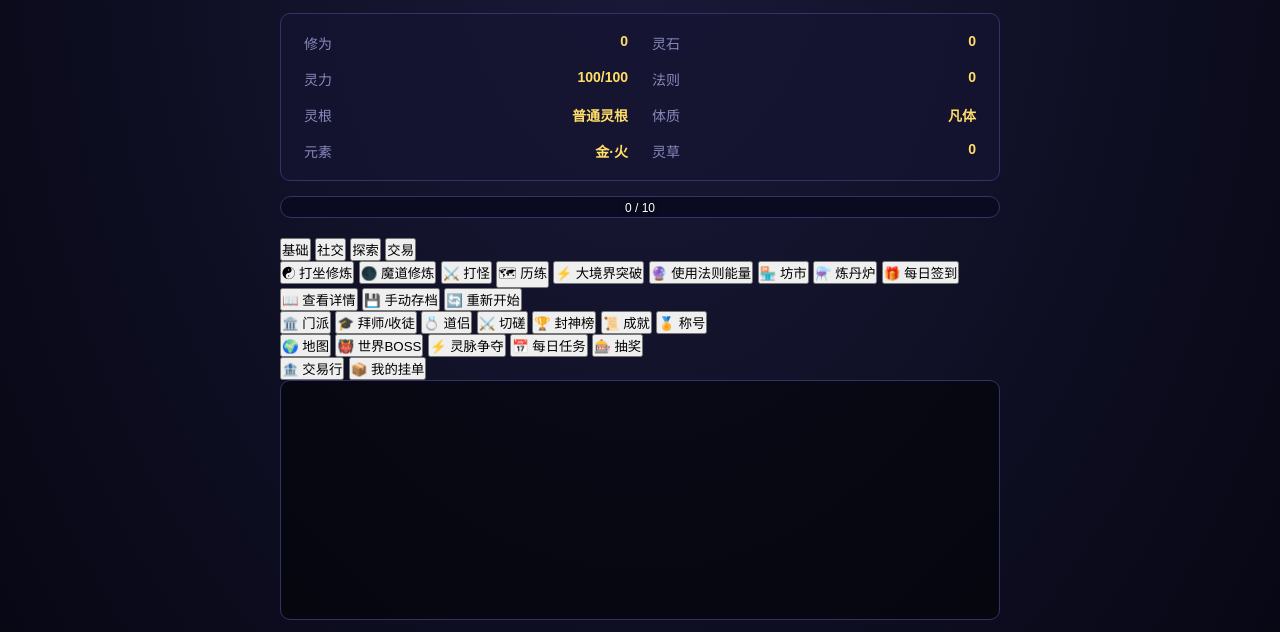
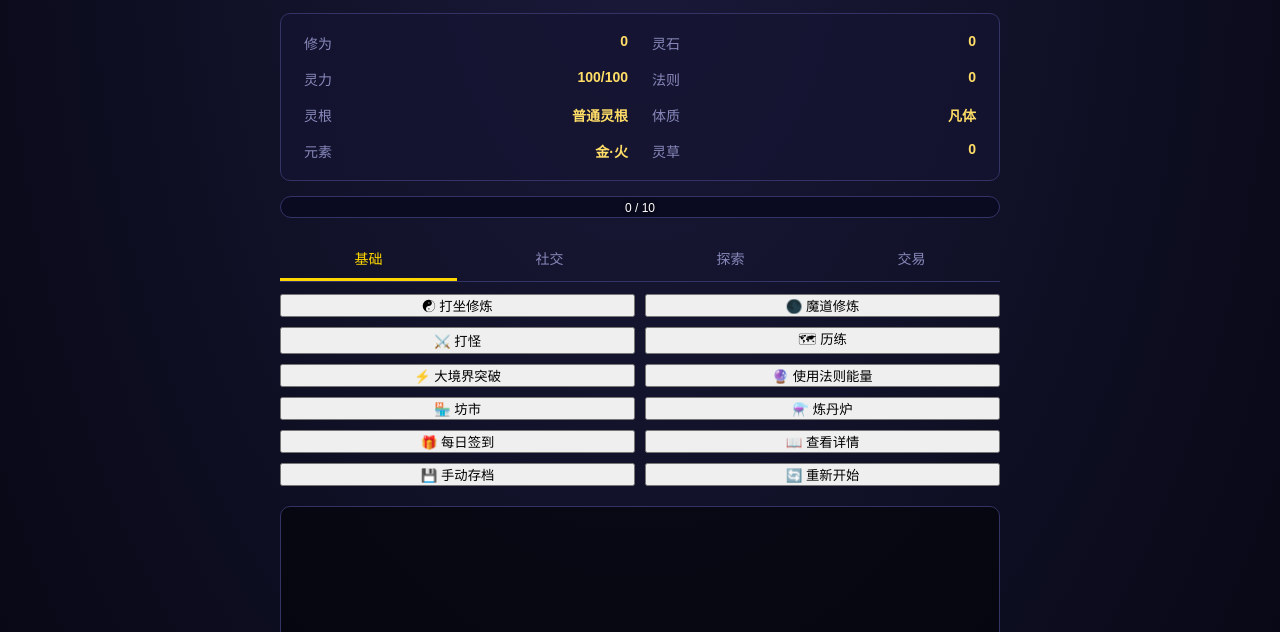
Before and after one commit to huangweisheng86-hue/taichu, a plain HTML site: page index.html in a window 1280 px wide. Shown: the part 103-735 px from the top of the page. Drawn offline with Linux system fonts and the light colour scheme; no server answers.

Commit message:
Update style.css

```diff
--- a/style.css
+++ b/style.css
@@ -183,3 +183,46 @@ header h1 {
     0% { opacity: 1; }
     100% { opacity: 0; }
 }
+/* ===== 6.0 Tab 样式 ===== */
+.tabs {
+    display: flex;
+    gap: 4px;
+    margin-bottom: 12px;
+    border-bottom: 1px solid #333366;
+    padding-bottom: 0;
+}
+.tab-btn {
+    flex: 1;
+    padding: 10px;
+    background: transparent;
+    color: #8888bb;
+    border: none;
+    border-bottom: 3px solid transparent;
+    cursor: pointer;
+    font-family: inherit;
+    font-size: 14px;
+    transition: all 0.2s;
+}
+.tab-btn:hover { color: #ffd700; }
+.tab-btn.active {
+    color: #ffd700;
+    border-bottom-color: #ffd700;
+}
+.actions-group {
+    display: none;
+    grid-template-columns: 1fr 1fr;
+    gap: 10px;
+    margin-bottom: 20px;
+}
+.actions-group.active { display: grid; }
+
+#title-display {
+    margin-left: 12px;
+    font-size: 14px;
+    color: #ff88ff;
+}
+#sect-display {
+    font-size: 14px;
+    color: #88ff88;
+    margin-top: 4px;
+}
```
